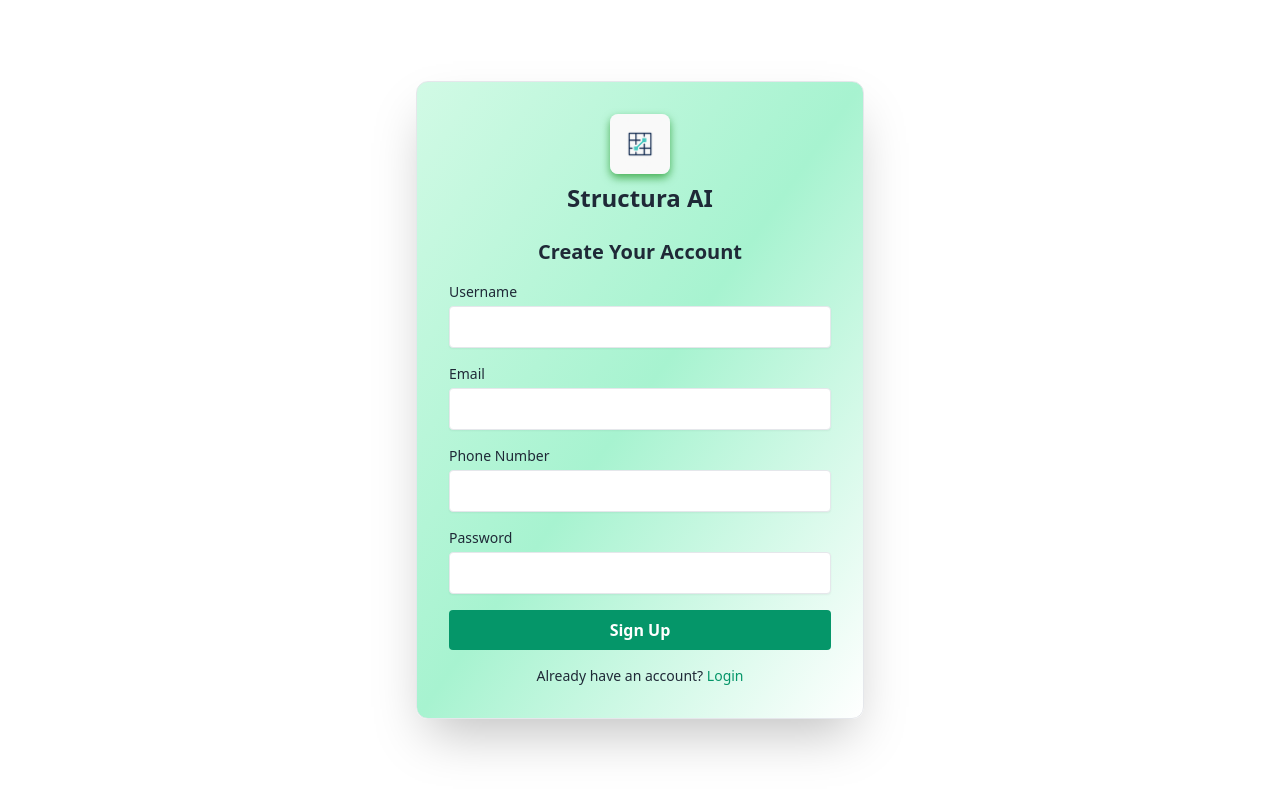
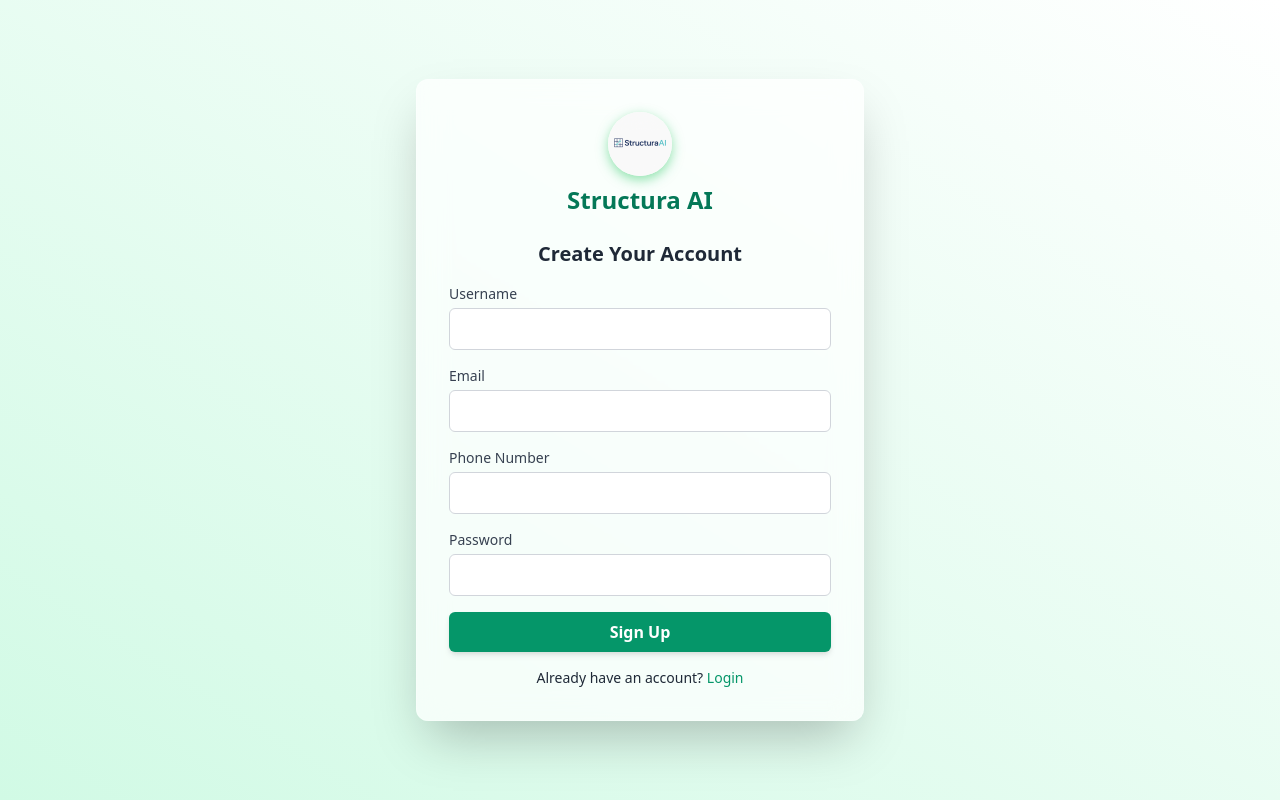
Before and after one commit to gkkousik/Structura_AI, a Flask app: page /signup in a window 1280 px wide. Run offline with Flask 3, Linux system fonts and the light colour scheme.

Commit message:
Update signup.html

```diff
--- a/templates/signup.html
+++ b/templates/signup.html
@@ -2,24 +2,34 @@
 <html lang="en">
 <head>
   <!-- Google tag (gtag.js) -->
-<script async src="https://www.googletagmanager.com/gtag/js?id=G-7CHN2YWSKE"></script>
-<script>
-  window.dataLayer = window.dataLayer || [];
-  function gtag(){dataLayer.push(arguments);}
-  gtag('js', new Date());
+  <script async src="https://www.googletagmanager.com/gtag/js?id=G-7CHN2YWSKE"></script>
+  <script>
+    window.dataLayer = window.dataLayer || [];
+    function gtag(){ dataLayer.push(arguments); }
+    gtag('js', new Date());
+    gtag('config', 'G-7CHN2YWSKE');
+  </script>
 
-  gtag('config', 'G-7CHN2YWSKE');
-</script>
   <meta charset="UTF-8" />
   <meta name="viewport" content="width=device-width, initial-scale=1.0" />
   <title>Sign Up - Structura AI</title>
   <link href="https://cdn.jsdelivr.net/npm/tailwindcss@2.2.19/dist/tailwind.min.css" rel="stylesheet" />
+
   <style>
-    /* Custom transition and animation */
-    input:focus {
+    body {
+      background: linear-gradient(to top right, #d1fae5, #ffffff);
+    }
+
+    .glass {
+      backdrop-filter: blur(15px);
+      background: rgba(255, 255, 255, 0.7);
+      border: 1px solid rgba(255, 255, 255, 0.2);
+    }
+
+    .input-focus:focus {
       transform: scale(1.02);
       transition: all 0.3s ease-in-out;
-      box-shadow: 0 0 8px rgba(72, 187, 120, 0.6);
+      box-shadow: 0 0 8px rgba(72, 187, 120, 0.5);
     }
 
     input {
@@ -30,17 +40,22 @@
       transform: scale(1.03);
       transition: all 0.3s ease-in-out;
     }
+
+    .logo-shadow {
+      box-shadow: 0 4px 12px rgba(34, 197, 94, 0.5);
+    }
   </style>
 </head>
-<body class="bg-white min-h-screen flex items-center justify-center">
 
-  <!-- Sign-Up Card with Gradient and Animations -->
-  <div class="w-full max-w-md p-8 shadow-2xl rounded-xl border bg-gradient-to-br from-green-100 via-green-200 to-white text-gray-800">
+<body class="flex items-center justify-center min-h-screen font-sans">
 
-    <!-- Logo and Header -->
+  <!-- Signup Card -->
+  <div class="glass w-full max-w-md p-8 rounded-xl shadow-2xl border border-green-100 text-gray-800">
+
+    <!-- Branding -->
     <div class="flex flex-col items-center mb-6">
-      <img src="{{ url_for('static', filename='image.png') }}" alt="UML Diagram Example" width="60px" class="rounded-lg shadow-md" style="box-shadow: 0 4px 8px rgba(0, 130, 0, 0.6);">
-      <h1 class="text-2xl font-extrabold mt-2">Structura AI</h1>
+      <img src="static/com_logo.png" alt="Structura AI Logo" class="h-16 w-16 rounded-full logo-shadow mb-2" />
+      <h1 class="text-2xl font-extrabold text-green-700">Structura AI</h1>
     </div>
 
     <h2 class="text-xl font-bold mb-4 text-center">Create Your Account</h2>
@@ -51,38 +66,59 @@
     </div>
     {% endif %}
 
-    <!-- Signup Form -->
     <form method="POST" action="/signup" class="space-y-4">
-
       <div>
-        <label class="block text-sm font-medium mb-1">Username</label>
-        <input type="text" name="username" required class="w-full px-4 py-2 border rounded shadow-sm focus:outline-none focus:ring-2 focus:ring-green-400" />
+        <label class="block text-sm font-medium mb-1 text-gray-700">Username</label>
+        <input
+          type="text"
+          name="username"
+          required
+          class="w-full px-4 py-2 border border-gray-300 rounded-md input-focus focus:outline-none focus:ring-2 focus:ring-green-400"
+        />
       </div>
 
       <div>
-        <label class="block text-sm font-medium mb-1">Email</label>
-        <input type="email" name="email" required class="w-full px-4 py-2 border rounded shadow-sm focus:outline-none focus:ring-2 focus:ring-green-400" />
+        <label class="block text-sm font-medium mb-1 text-gray-700">Email</label>
+        <input
+          type="email"
+          name="email"
+          required
+          class="w-full px-4 py-2 border border-gray-300 rounded-md input-focus focus:outline-none focus:ring-2 focus:ring-green-400"
+        />
       </div>
 
       <div>
-        <label class="block text-sm font-medium mb-1">Phone Number</label>
-        <input type="tel" name="phone" required class="w-full px-4 py-2 border rounded shadow-sm focus:outline-none focus:ring-2 focus:ring-green-400" />
+        <label class="block text-sm font-medium mb-1 text-gray-700">Phone Number</label>
+        <input
+          type="tel"
+          name="phone"
+          required
+          class="w-full px-4 py-2 border border-gray-300 rounded-md input-focus focus:outline-none focus:ring-2 focus:ring-green-400"
+        />
       </div>
 
       <div>
-        <label class="block text-sm font-medium mb-1">Password</label>
-        <input type="password" name="password" required class="w-full px-4 py-2 border rounded shadow-sm focus:outline-none focus:ring-2 focus:ring-green-400" />
+        <label class="block text-sm font-medium mb-1 text-gray-700">Password</label>
+        <input
+          type="password"
+          name="password"
+          required
+          class="w-full px-4 py-2 border border-gray-300 rounded-md input-focus focus:outline-none focus:ring-2 focus:ring-green-400"
+        />
       </div>
 
-      <button type="submit" class="w-full bg-green-600 hover:bg-green-700 text-white font-semibold py-2 rounded transition duration-300">
+      <button
+        type="submit"
+        class="w-full bg-green-600 hover:bg-green-700 text-white font-semibold py-2 rounded-md transition-all duration-200 shadow-md"
+      >
         Sign Up
       </button>
     </form>
 
-    <p class="mt-4 text-center text-sm">Already have an account?
-      <a href="/login" class="text-green-600 hover:underline">Login</a>
+    <p class="mt-4 text-center text-sm">
+      Already have an account?
+      <a href="/login" class="text-green-600 hover:underline font-medium">Login</a>
     </p>
-
   </div>
 
 </body>
```
